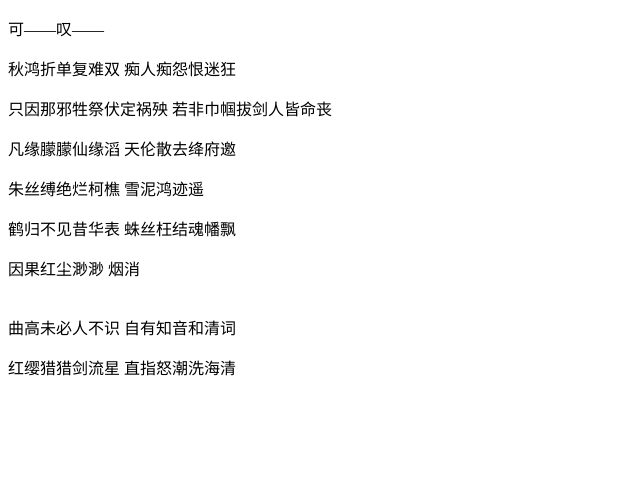
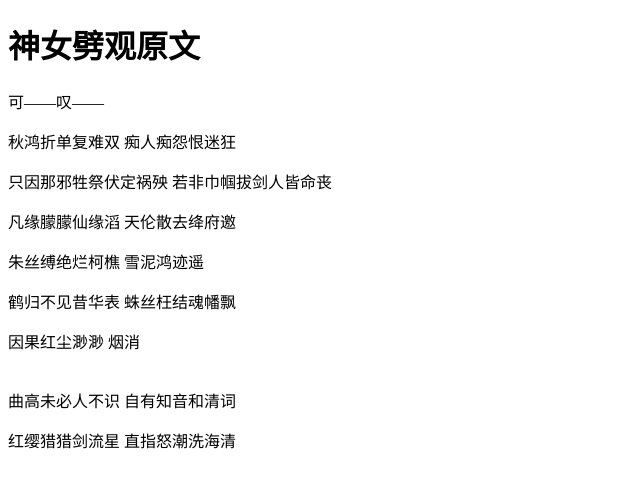
Before and after one commit to xlll111/zl, a plain HTML site: page 神女劈观/1/index.html in a window 1280 px wide. Shown: the whole page, without its empty margins (0-640 px from the left). Drawn offline with Linux system fonts and the light colour scheme.

Commit message:
Update index.html

```diff
--- a/神女劈观/1/index.html
+++ b/神女劈观/1/index.html
@@ -9,6 +9,7 @@
 </head>
 
 <body>
+    <h1>神女劈观原文</h1>
     <p>可——叹——</p>
     <p> 秋鸿折单复难双   痴人痴怨恨迷狂</p>
     <p> 只因那邪牲祭伏定祸殃   若非巾帼拔剑人皆命丧</p>
```
